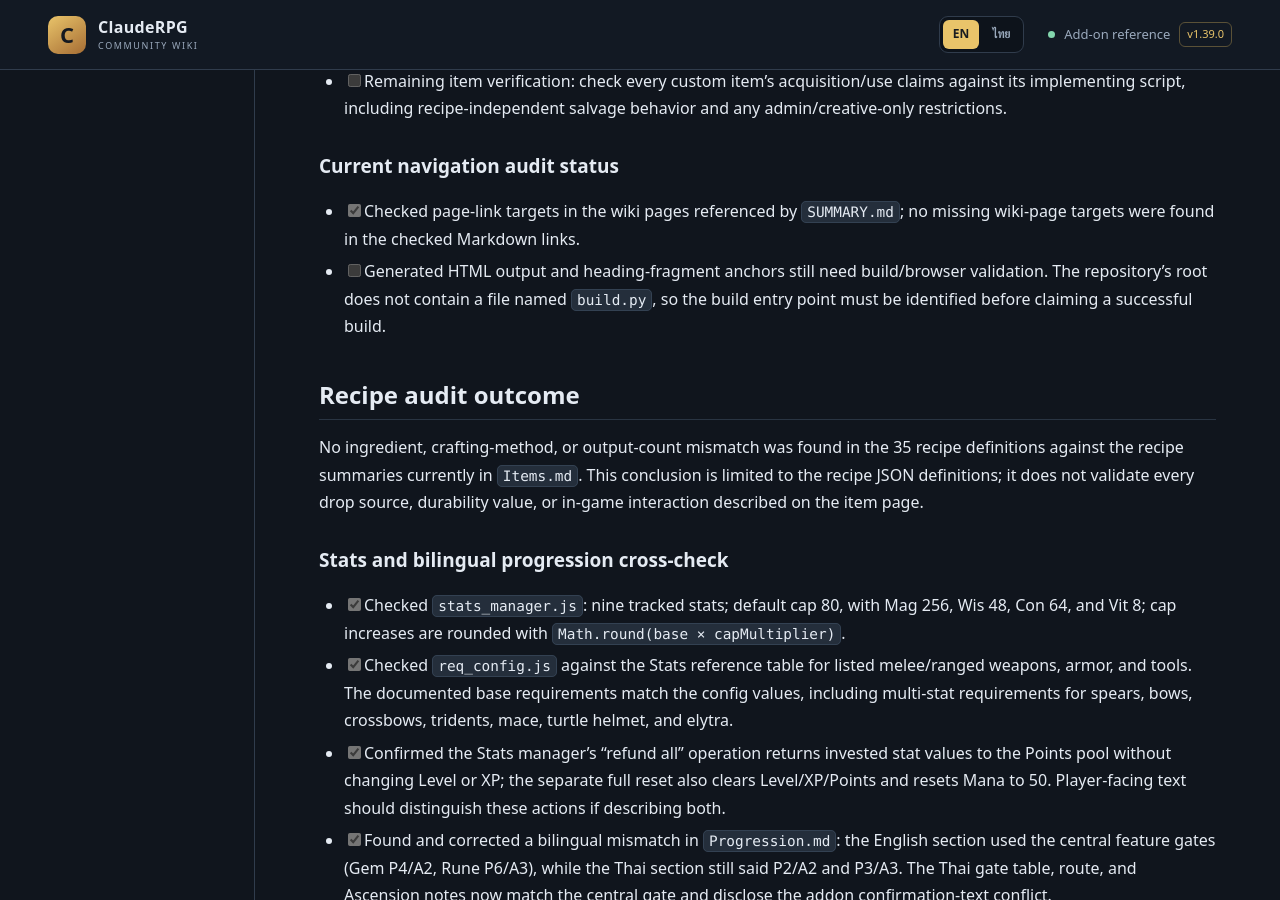
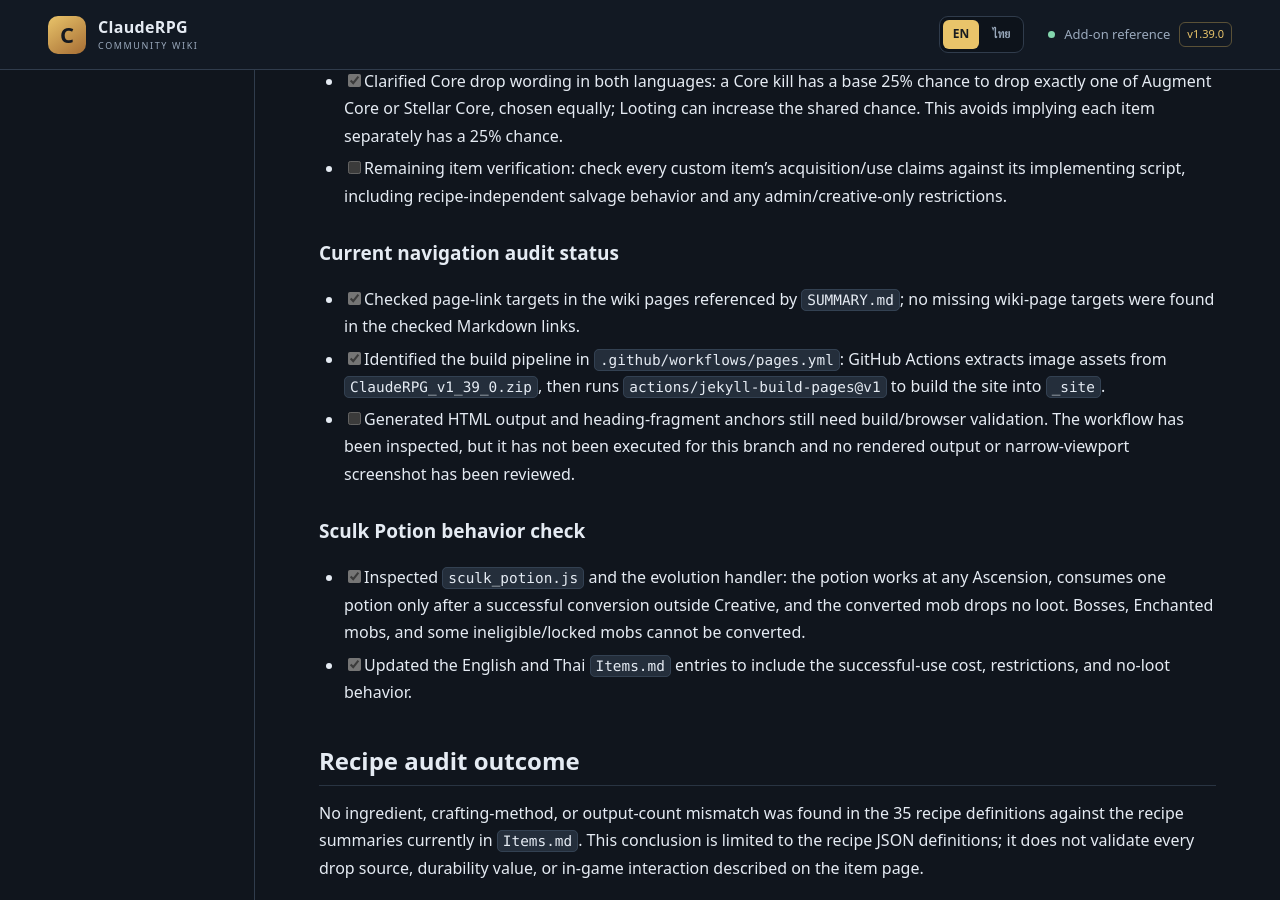
Before and after one commit to miniTorch25/ClaudeRPG-Wiki-V2, a Jekyll site: the page built from CONTENT-GAP-AUDIT.md, in a window 1280 px wide and 900 px high, scrolled down 4404 px. Built offline with Jekyll 4.4.1, drawn with Linux system fonts in a browser that asks for light colours; our own code applies the rules of GitHub Pages for plain Markdown files; some of the changed text lies outside the part shown.

Commit message:
docs: update audit status and sculk potion verification

```diff
--- a/CONTENT-GAP-AUDIT.md
+++ b/CONTENT-GAP-AUDIT.md
@@ -79,7 +79,8 @@
 - [x] Confirmed the Uncarved Gem Block converts back to 9 Uncarved Gems, and 9 Uncarved Gems craft into 1 block. This is a storage conversion, not a net gain.
 - [x] Confirmed the seven Gem-to-Uncarved-Gem recipes use one Gem of each listed rarity plus one Diorite; the Uncarved Rune recipe uses one Legend Gem plus one Amethyst Shard.
 - [x] Confirmed Sculk Potion crafts 2 per recipe from Echo Shard + 2 Soul Soil + 2 Glass Bottles.
-- [ ] Remaining item-page verification: check non-recipe acquisition claims, item behavior, durability values, and drop rates against their implementation; JSON recipe matching alone does not verify these mechanics.
+- [x] Verified key non-recipe acquisition claims and durability values against source, including Uncarved Gem, Core drops, and five tool durability values. Updated the item table in both languages for these mechanics and Sculk Potion's successful-use cost, conversion restrictions, and no-loot behavior.
+- [ ] Remaining item verification: audit every remaining custom item's behavior and acquisition claim against its implementing script; this pass covers the key high-impact examples, not every item.
 
 
 
@@ -101,7 +102,15 @@
 ### Current navigation audit status
 
 - [x] Checked page-link targets in the wiki pages referenced by `SUMMARY.md`; no missing wiki-page targets were found in the checked Markdown links.
-- [ ] Generated HTML output and heading-fragment anchors still need build/browser validation. The repository's root does not contain a file named `build.py`, so the build entry point must be identified before claiming a successful build.
+- [x] Identified the build pipeline in `.github/workflows/pages.yml`: GitHub Actions extracts image assets from `ClaudeRPG_v1_39_0.zip`, then runs `actions/jekyll-build-pages@v1` to build the site into `_site`.
+- [ ] Generated HTML output and heading-fragment anchors still need build/browser validation. The workflow has been inspected, but it has not been executed for this branch and no rendered output or narrow-viewport screenshot has been reviewed.
+
+
+
+### Sculk Potion behavior check
+
+- [x] Inspected `sculk_potion.js` and the evolution handler: the potion works at any Ascension, consumes one potion only after a successful conversion outside Creative, and the converted mob drops no loot. Bosses, Enchanted mobs, and some ineligible/locked mobs cannot be converted.
+- [x] Updated the English and Thai `Items.md` entries to include the successful-use cost, restrictions, and no-loot behavior.
 
 ## Recipe audit outcome
 
```
